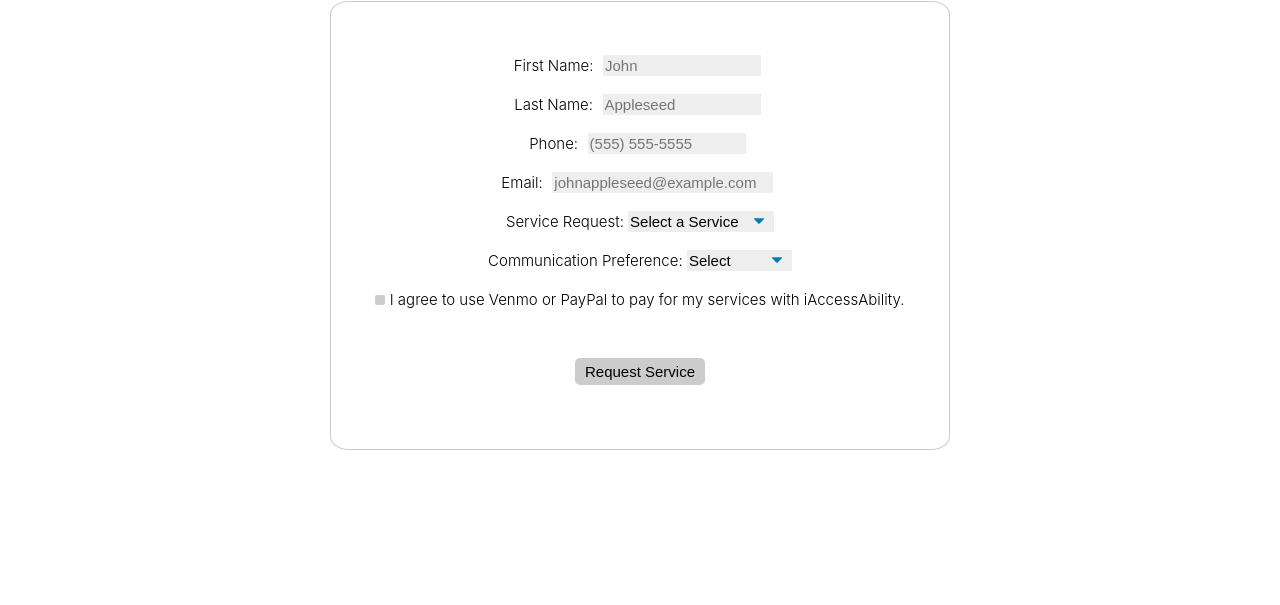
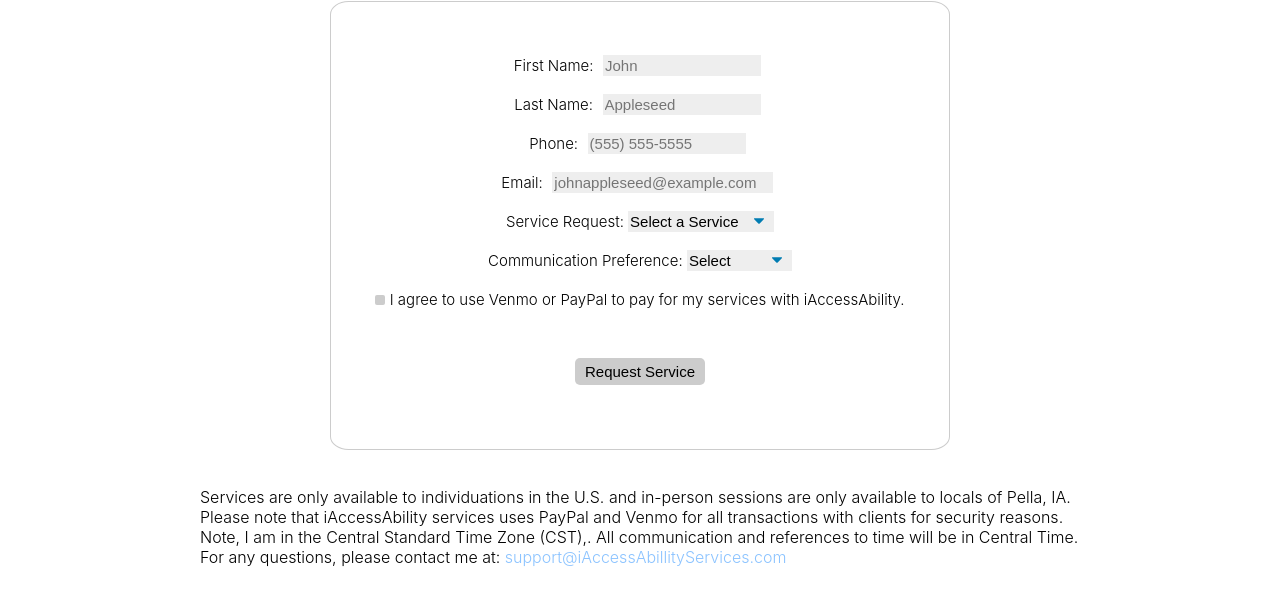
Before and after one commit to leahdykema/iAccessAbility, a plain HTML site: page html/service-form.html in a window 1280 px wide. Shown: the part 119-724 px from the top of the page. Drawn offline with Linux system fonts and the light colour scheme.

Commit message:
updates to info section at the bottom of the page.
Signed-off-by: Leah Dykema <103963317+leahdykema@users.noreply.github.com>

```diff
--- a/html/service-form.html
+++ b/html/service-form.html
@@ -4,7 +4,7 @@
         <meta charset="UTF-8">
         <meta name="author" content="Leah Dykema">
         <meta name="viewport" content="width=device-width, initial-scale=1.0">
-        <link rel="icon" type="image/x-icon" href="../img/favicon.ico">
+        <link rel="shortcut icon" type="image/x-icon" href="../img/favicon.ico">
         <title>Services - iAccessAbility</title>
         <link rel="stylesheet" href="../stylesheets/services-form.css">
         <link rel="stylesheet" href="../navbar/navbar.css">
@@ -74,6 +74,13 @@
                     <input type="hidden" name="_autoresponse" value="Thank you for request, iAccessAbility will be in touch soon!">
                 </form>
             </div>
+            <br>
+            <div>
+                <p class="info">Services are only available to individuations in the U&#46;S&#46; and in&#45;person sessions are only available to locals of Pella&#44; IA&#46;</p>
+                <p class="info">Please note that iAccessAbility services uses PayPal and Venmo for all transactions with clients for security reasons&#46;</p>
+                <p class="info">Note&#44; I am in the Central Standard Time Zone &#40;CST&#41;&#44;&#46; All communication and references to time will be in Central Time&#46;</p>
+                <p class="info">For any questions&#44; please contact me at&#58; <a class="links" href="mailto:support@iaccessabilityservices.com">support&#64;iAccessAbillityServices&#46;com</a></p>
+            </div>
         </div>
         <script>
             document.getElementById("ServiceRequest").addEventListener("submit", async function(event) {
```
